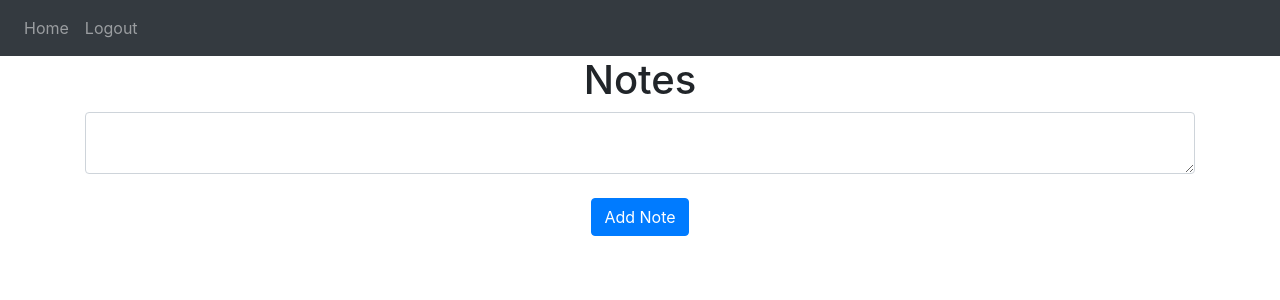
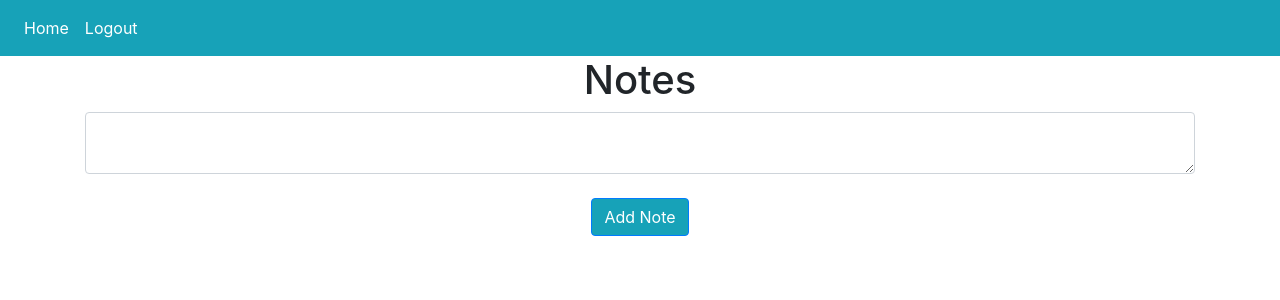
Before and after one commit to abdulsamisahil/Python-fullstack, a Flask app: page / in a window 1280 px wide. Shown: the top 300 px of the page. Run offline with Flask 2, Linux system fonts and the light colour scheme; a user stored in the database is signed in; data comes from the database, SQL or seed files in the repository; some libraries are stand-ins or nearby versions.

Commit message:
a little bootstrap css changes

```diff
--- a/website/templates/common.html
+++ b/website/templates/common.html
@@ -19,7 +19,7 @@
 
 </head>
 <body>
-  <nav class="navbar navbar-expand-lg navbar-dark bg-dark">
+  <nav class="navbar navbar-expand-lg navbar-dark bg-info">
     <button
       class="navbar-toggler"
       type="button"
@@ -31,11 +31,11 @@
     <div class="collapse navbar-collapse" id="navbar">
       <div class="navbar-nav">
         {% if user.is_authenticated %}
-          <a class="nav-item nav-link" id="home" href="/">Home</a>
-          <a class="nav-item nav-link" id="logout" href="/logout">Logout</a>
+          <a class="nav-item nav-link text-white" id="home" href="/">Home</a>
+          <a class="nav-item nav-link text-white" id="logout" href="/logout">Logout</a>
         {% else %}
-          <a class="nav-item nav-link" id="login" href="/login">Login</a>
-          <a class="nav-item nav-link" id="signUp" href="/sign-up">Sign Up</a>
+          <a class="nav-item nav-link text-white" id="login" href="/login">Login</a>
+          <a class="nav-item nav-link text-white" id="signUp" href="/sign-up">Sign Up</a>
         {% endif %}
       </div>
     </div>
--- a/website/templates/home.html
+++ b/website/templates/home.html
@@ -16,7 +16,7 @@
         <textarea name="note" id="note" class="form-control"></textarea>
         <br />
         <div align="center">
-          <button type="submit" class="btn btn-primary">Add Note</button>
+          <button type="submit" class="btn btn-primary bg-info">Add Note</button>
         </div>
     </form>
     {% endblock %}
--- a/website/templates/login.html
+++ b/website/templates/login.html
@@ -14,6 +14,6 @@
         <input type="password" id="password" class="form-control" name="password" placeholder="Password" required>
     </div>
     <br />
-    <button type="submit" class="btn btn-primary">Login</button>
+    <button type="submit" class="btn btn-primary bg-info">Login</button>
 </form>
 {% endblock %}
--- a/website/templates/sign-up.html
+++ b/website/templates/sign-up.html
@@ -25,6 +25,6 @@
         <input type="password" id="password2" class="form-control" name="password2" placeholder="Confirm password">
     </div>
     <br />
-    <button type="submit" class="btn btn-primary">Submit</button>
+    <button type="submit" class="btn btn-primary bg-info">Submit</button>
 </form>
 {% endblock %}
```
